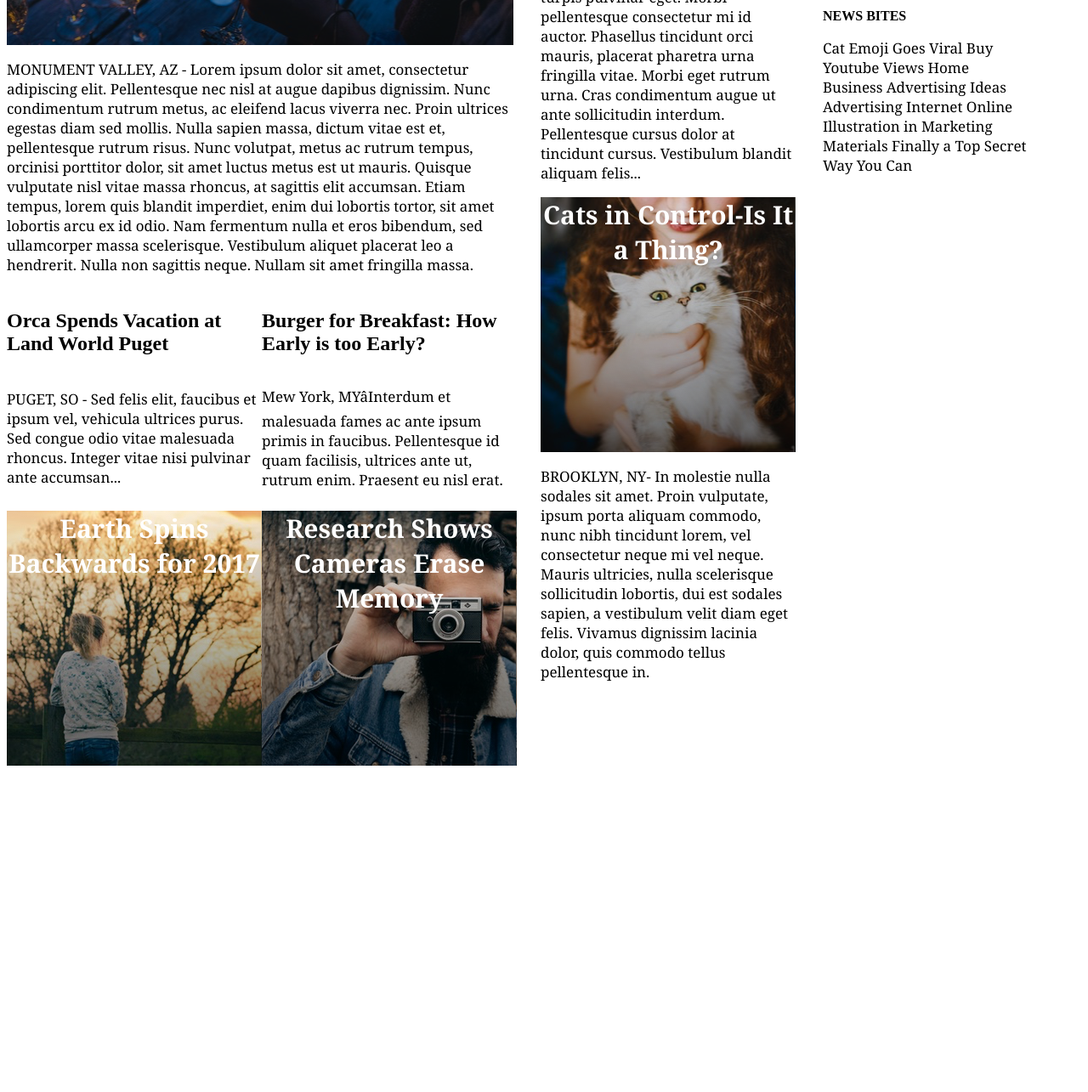
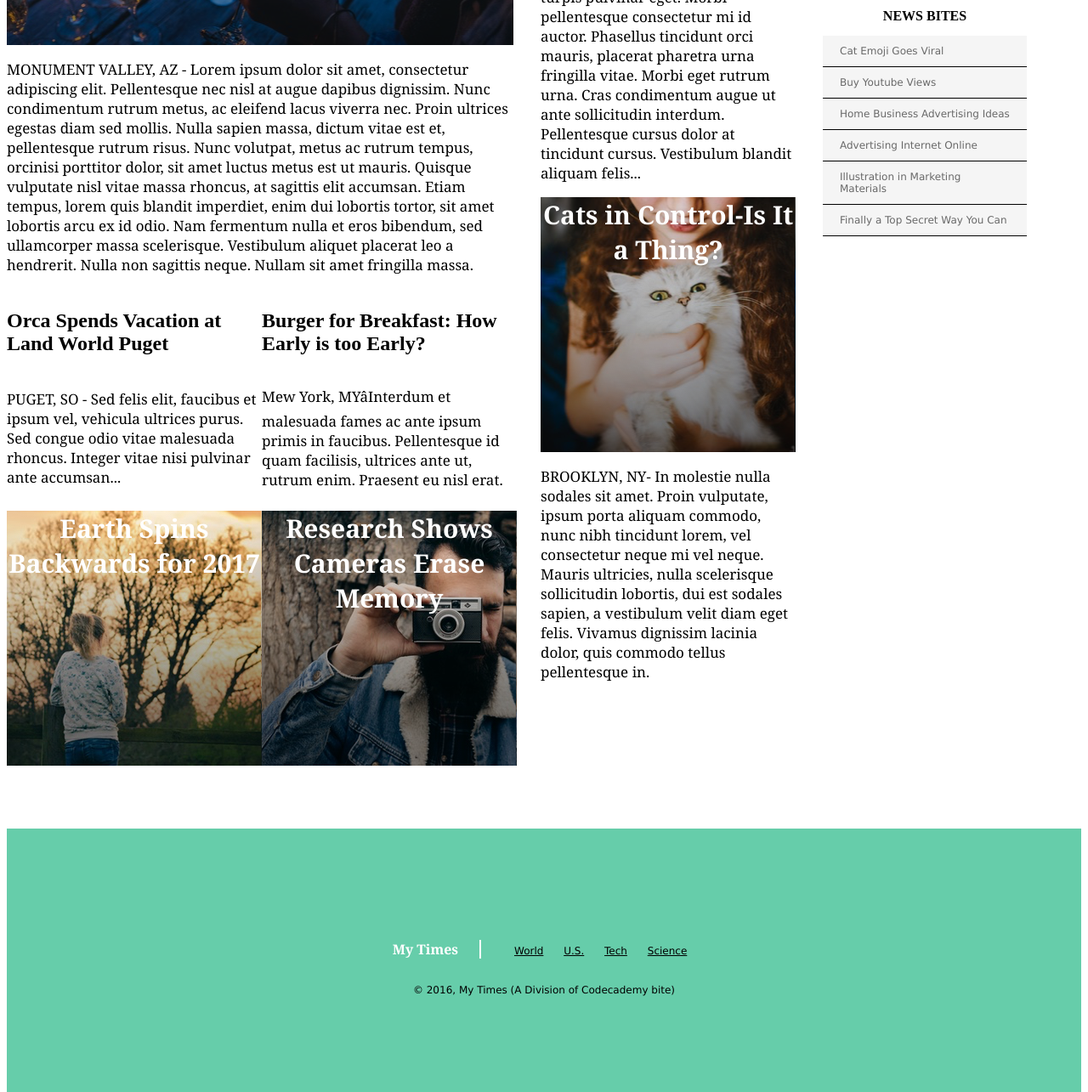
Before and after one commit to lawdy33/mytimes, a plain HTML site: page index.html in a window 1280 px wide. Shown: the part 355-1640 px from the top of the page at 85% size. Before the commit the page ends 1260 px from the top, so only its background shows below. Drawn offline with Linux system fonts and the light colour scheme.

Commit message:
almost done.

```diff
--- a/index.html
+++ b/index.html
@@ -83,8 +83,12 @@
           </div>
           <div class="bites">
           <h2>NEWS BITES</h2>
-          <p>Cat Emoji Goes Viral Buy Youtube Views Home Business Advertising Ideas Advertising Internet
-            Online Illustration in Marketing Materials Finally a Top Secret Way You Can</p>
+          <span>Cat Emoji Goes Viral</span>
+          <span>Buy Youtube Views</span>
+          <span>Home Business Advertising Ideas</span>
+          <span>Advertising Internet Online</span>
+          <span>Illustration in Marketing Materials</span>
+          <span>Finally a Top Secret Way You Can</span>
           </div>
           <div class="empty">
           </div>
@@ -92,7 +96,16 @@
     </div>
 
     <footer>
-
+      <div class="footer">
+        <span class="footlogo">My Times</span>
+        <nav>
+        <span><a href="#">World</a></span>
+        <span><a href="#">U.S.</a></span>
+        <span><a href="#">Tech</a></span>
+        <span><a href="#">Science</a></span>
+        </nav>
+        <p>© 2016, My Times (A Division of Codecademy bite)</p>
+      </div>
     </footer>
   </body>
 </html>
--- a/resources/css/style.css
+++ b/resources/css/style.css
@@ -8,16 +8,16 @@ header {
   width: 100%;
   height: 80px;
   border-bottom: 1px solid black;
-  z-index: 1;
   background-color: white;
   z-index: 10;
-
+  top: 0;
 }
 .logo {
   display: flex;
   padding-left: 30px;
   align-items: center;
   flex-grow: 1;
+
 }
 .logo img {
   width: 70px;
@@ -26,7 +26,6 @@ header {
 }
 .logo span {
   color: mediumaquamarine;
-
 }
 nav span {
   display: flex;
@@ -34,7 +33,6 @@ nav span {
   display: inline-block;
   text-align: right;
   padding: 20px 10px;
-
 }
 header nav {
   padding-right:40px;
@@ -46,7 +44,6 @@ a:hover {
   color: white;
   background-color: black;
 }
-
 .main {
   display: flex;
   padding-right: 32px;
@@ -66,18 +63,19 @@ a:hover {
   flex-direction: column;
 }
 .column {
-  flex-direction: column;
   margin-right: 32px;
-}
-.cookie img {
-  width: 240px;
 }
 #phishtitle {
   background-image: url("../images/img-story-main.png");
   height: 300px;
+  align-items: center;
+  font-size: 40px;
+
+
 }
 #phishtitle span {
   font-size: 40px;
+  text-align: left;
 }
 .column span {
   font-family: Georgia;
@@ -95,14 +93,12 @@ a:hover {
   height: 300px;
   width: 300px;
   text-align: center;
-
 }
 .research {
   background-image: url("../images/img-story-3.png");
   height: 300px;
   width: 300px;
   text-align: center;
-
 }
 .cats {
   background-image: url("../images/img-story-1.png");
@@ -116,7 +112,6 @@ a:hover {
   flex-direction: column;
   height: 565px;
   flex-wrap: wrap;
-
 }
 .text {
   display: flex;
@@ -127,4 +122,49 @@ a:hover {
 .bites h2 {
   font-size: 16px;
   font-weight: bold;
+  text-align: center;
 }
+.bites span {
+  background-color: WhiteSmoke;
+  font-family: Verdana;
+  font-size: 12px;
+  color: DimGray;
+  display: block;
+  border-bottom: 1px solid black;
+  padding: 11px 20px;
+  font-weight: normal;
+}
+footer {
+  display: flex;
+  background-color: MediumAquamarine;
+  margin: auto;
+  font-family: Verdana;
+  font-size: 12px;
+  height: 325px;
+  align-items: center;
+  justify-content: center;
+  flex-direction: column;
+  width: 100%;
+  position: relative;
+  top: 170px;
+  z-index: 5;
+}
+footer .footlogo {
+    display: inline-block;
+    padding-right: 25px;
+    border-right: 2px solid white;
+    font-family: Georgia;
+    font-size: 16px;
+    font-weight: bold;
+    color: white;
+}
+footer nav {
+  display: inline-block;
+  padding-left: 25px;
+}
+footer p {
+  text-align: center;
+}
+footer a:hover {
+  color: black;
+  background-color: white;
```
